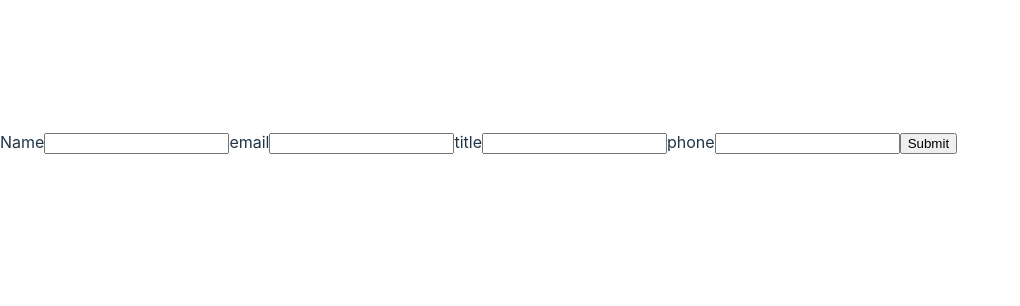
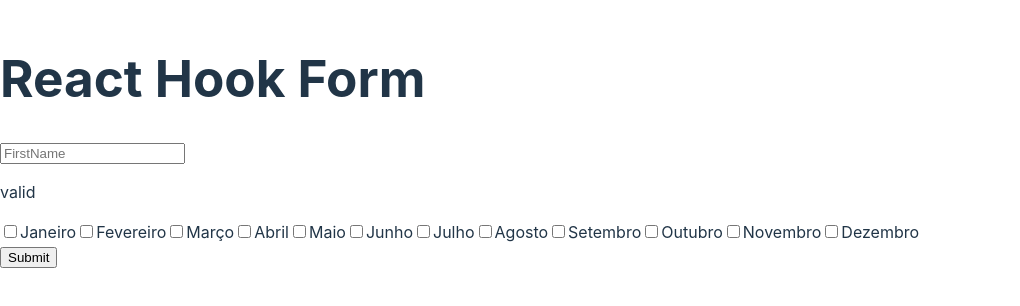
Before and after one commit to victor-magaldi/forms-libs-studies, a React (Vite) app: page / in a window 1280 px wide. Shown: the part 258-564 px from the top of the page, without its empty margins (0-1020 px from the left). Built offline with nearby package versions, Linux system fonts and the light colour scheme; no server answers.

Commit message:
form controllers

```diff
--- a/src/App.tsx
+++ b/src/App.tsx
@@ -3,6 +3,7 @@ import { HookForm } from "./components/HookForm";
 function App() {
   return (
     <>
+      <h1>React Hook Form</h1>
       <HookForm />
     </>
   );
--- a/src/components/HookForm.tsx
+++ b/src/components/HookForm.tsx
@@ -1,8 +1,10 @@
-import { useEffect } from "react";
-import { useForm } from "react-hook-form";
+// import { useEffect } from "react";
+// import { useController, useForm } from "react-hook-form";
 
-import { zodResolver } from "@hookform/resolvers/zod";
+// import { zodResolver } from "@hookform/resolvers/zod";
 import * as z from "zod";
+
+import { useForm, useController, UseControllerProps } from "react-hook-form";
 
 const schema = z.object({
   name: z.string(),
@@ -10,90 +12,84 @@ const schema = z.object({
   title: z.string(),
   phone: z.string(),
 });
+type FormValues = {
+  FirstName: string;
+};
+
+function Input(props: UseControllerProps<FormValues>) {
+  const { field, fieldState } = useController(props);
+  console.log("fieldState", fieldState);
+  return (
+    <div>
+      <input {...field} placeholder={props.name} />
+      <p>{fieldState.invalid ? "invalid" : "valid"}</p>
+    </div>
+  );
+}
 
 export function HookForm() {
-  const {
-    register,
-    handleSubmit,
-    formState: { errors },
-    setValue,
-  } = useForm({
-    resolver: zodResolver(schema),
+  const { handleSubmit, control } = useForm<FormValues>({
+    defaultValues: {
+      FirstName: "",
+    },
     mode: "onChange",
   });
-  const onSubmit = (data: any) => console.log("data", data);
 
-  useEffect(() => {
-    const fetchData = async () => {
-      try {
-        const req = await fetch("https://jsonplaceholder.typicode.com/todos/1");
-        const result: any = await req.json();
+  const CheckboxGroup = ({ options, name }: any) => {
+    const {
+      field: { value, onChange },
+    } = useController({
+      name,
+      control,
+      defaultValue: [],
+    });
 
-        setValue("name", result.title);
-        setValue("email", result.title);
-        setValue("title", result.title);
-      } catch (error) {
-        console.error("Erro na requisição:", error);
-      }
-    };
+    return (
+      <div>
+        {options.map((option: any) => (
+          <label key={option.value}>
+            <input
+              type="checkbox"
+              value={option.value}
+              onChange={(e) => {
+                if (e.target.checked) {
+                  onChange([...value, option.value]);
+                } else {
+                  onChange(value.filter((val: string) => val !== option.value));
+                }
+              }}
+              checked={value.includes(option.value)}
+            />
+            {option.label}
+          </label>
+        ))}
+      </div>
+    );
+  };
 
-    fetchData();
-  }, []);
+  const onSubmit = (data: FormValues) => console.log(data);
 
   return (
     <form onSubmit={handleSubmit(onSubmit)}>
-      <label htmlFor="name">Name</label>
-      <input
-        id="name"
-        {...register("name", { required: true, maxLength: 30 })}
+      <Input control={control} name="FirstName" rules={{ required: true }} />
+
+      <CheckboxGroup
+        options={[
+          { label: "Janeiro", value: "jan" },
+          { label: "Fevereiro", value: "fev" },
+          { label: "Março", value: "mar" },
+          { label: "Abril", value: "abr" },
+          { label: "Maio", value: "mai" },
+          { label: "Junho", value: "jun" },
+          { label: "Julho", value: "jul" },
+          { label: "Agosto", value: "ago" },
+          { label: "Setembro", value: "set" },
+          { label: "Outubro", value: "out" },
+          { label: "Novembro", value: "nov" },
+          { label: "Dezembro", value: "dez" },
+        ]}
+        name="meses"
       />
-      {errors.name && errors.name.type === "required" && (
-        <span>This is required</span>
-      )}
-      {errors.name && errors.name.type === "maxLength" && (
-        <span>Max length exceeded</span>
-      )}
-
-      <label htmlFor="email">email</label>
-      <input
-        id="email"
-        {...register("email", { required: true, maxLength: 30 })}
-      />
-      {errors.email?.message && <p>{String(errors.email?.message)}</p>}
-
-      {errors.email && errors.email.type === "maxLength" && (
-        <span>Max length exceeded</span>
-      )}
-
-      <label htmlFor="title">title</label>
-      <input
-        id="title"
-        {...register("title", { required: true, maxLength: 30 })}
-      />
-      {errors.title && errors.title.type === "required" && (
-        <span>This is required</span>
-      )}
-      {errors.title && errors.title.type === "maxLength" && (
-        <span>Max length exceeded</span>
-      )}
-
-      <label htmlFor="phone">phone</label>
-      <input
-        id="phone"
-        {...register("phone", {
-          required: true,
-          maxLength: 30,
-          onChange(evt) {
-            setValue("phone", evt.target.value.replace(/\D/g, ""));
-          },
-        })}
-      />
-      {errors.phone && errors.phone.type === "required" && (
-        <span>This is required</span>
-      )}
-      {errors.phone && errors.phone.type === "maxLength" && (
-        <span>Max length exceeded</span>
-      )}
       <input type="submit" />
     </form>
   );
```
